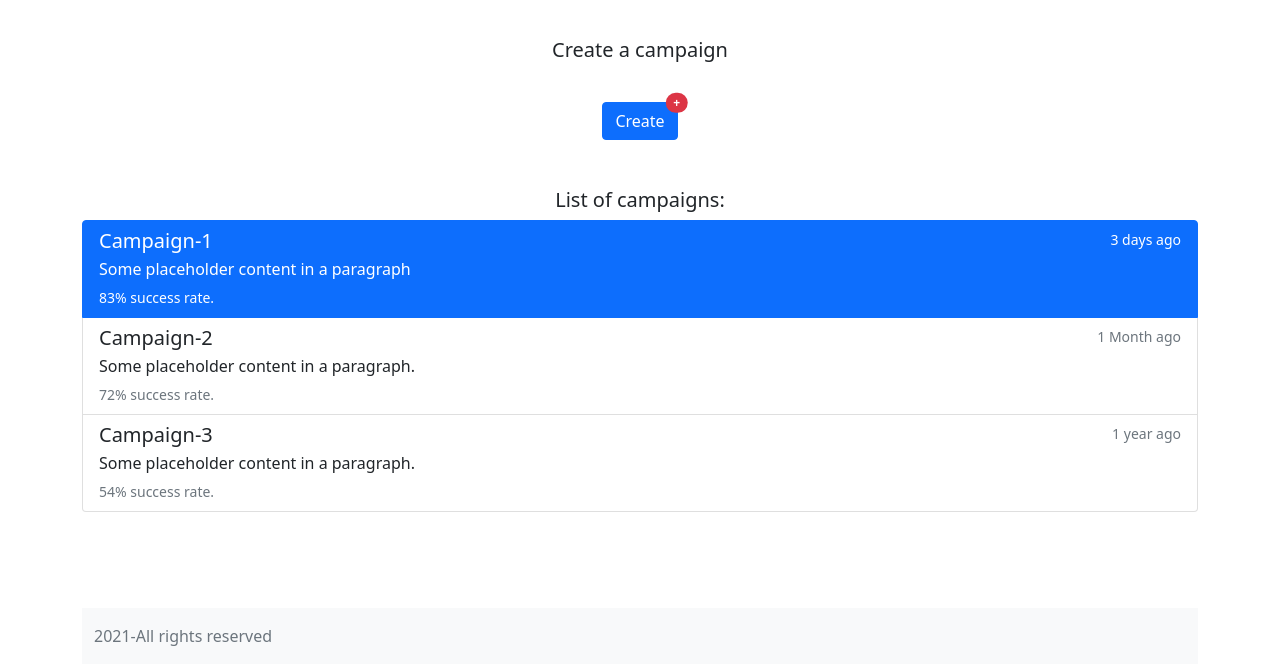
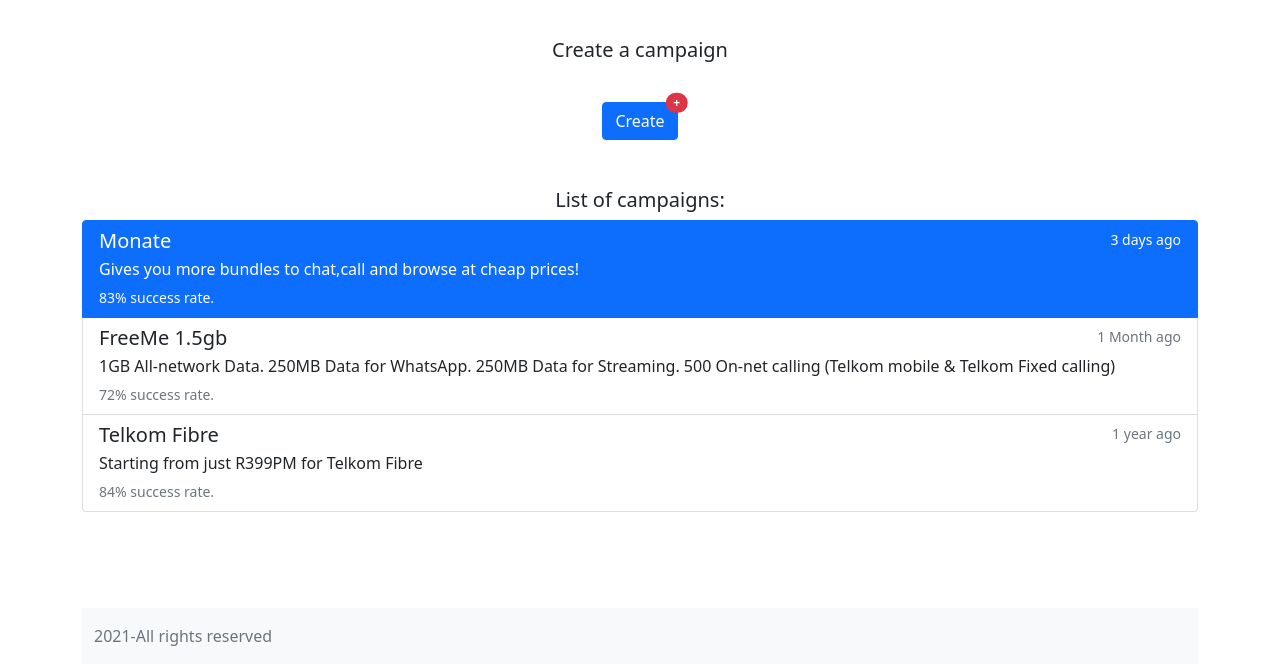
Before and after one commit to shamirapudi/raffle, a PHP site: page /Development/admin.php in a window 1280 px wide. Shown: the part 467-1131 px from the top of the page. Run offline with PHP 8.4, Linux system fonts and the light colour scheme.

Commit message:
Inserted all texts

```diff
--- a/admin.php
+++ b/admin.php
@@ -78,27 +78,27 @@
           <div class="list-group">
             <a href="dashboard.php" class="list-group-item list-group-item-action active" aria-current="true">
               <div class="d-flex w-100 justify-content-between">
-                <h5 class="mb-1">Campaign-1</h5>
+                <h5 class="mb-1">Monate</h5>
                 <small>3 days ago</small>
               </div>
-              <p class="mb-1">Some placeholder content in a paragraph</p>
+              <p class="mb-1">Gives you more bundles to chat,call and browse at cheap prices!</p>
               <small>83% success rate.</small>
             </a>
             <a href="#" class="list-group-item list-group-item-action">
               <div class="d-flex w-100 justify-content-between">
-                <h5 class="mb-1">Campaign-2</h5>
+                <h5 class="mb-1">FreeMe 1.5gb</h5>
                 <small class="text-muted">1 Month ago</small>
               </div>
-              <p class="mb-1">Some placeholder content in a paragraph.</p>
+              <p class="mb-1">1GB All-network Data. 250MB Data for WhatsApp. 250MB Data for Streaming. 500 On-net calling (Telkom mobile & Telkom Fixed calling)</p>
               <small class="text-muted">72% success rate.</small>
             </a>
             <a href="#" class="list-group-item list-group-item-action">
               <div class="d-flex w-100 justify-content-between">
-                <h5 class="mb-1">Campaign-3</h5>
+                <h5 class="mb-1">Telkom Fibre</h5>
                 <small class="text-muted"> 1 year ago</small>
               </div>
-              <p class="mb-1">Some placeholder content in a paragraph.</p>
-              <small class="text-muted">54% success rate.</small>
+              <p class="mb-1">Starting from just R399PM for Telkom Fibre </p>
+              <small class="text-muted">84% success rate.</small>
             </a>
           </div>
 
--- a/index.php
+++ b/index.php
@@ -200,7 +200,7 @@ VALUES ('$username', '$password')";
 
   <div class="form-check form-check-inline">
     <input class="form-check-input" type="checkbox" id="inlineCheckbox2" value="option2">
-    <label class="form-check-label" for="inlineCheckbox2">Mom</label>
+    <label class="form-check-label" for="inlineCheckbox2">Cyclist</label>
   </div>
 
 
```
Also changed, not shown: explore.php (+42 -27 lines).
